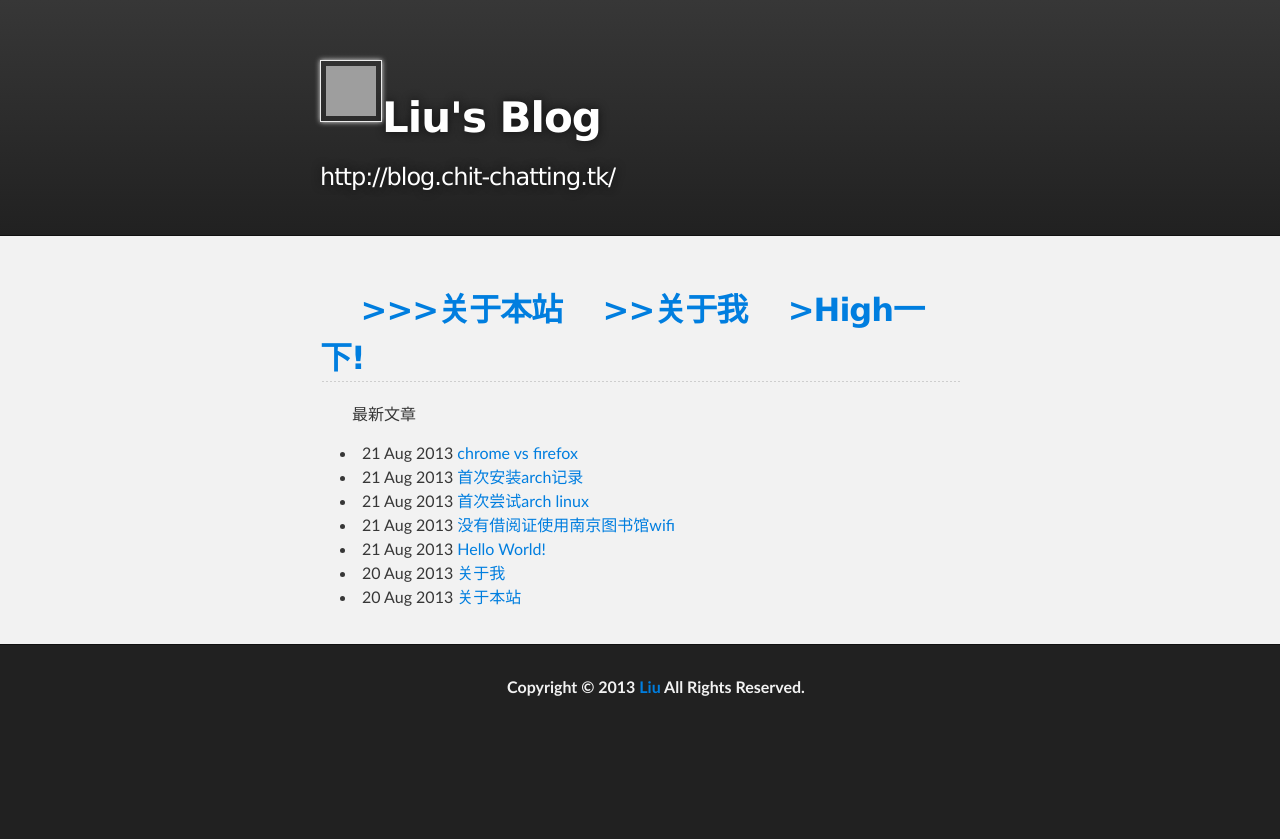
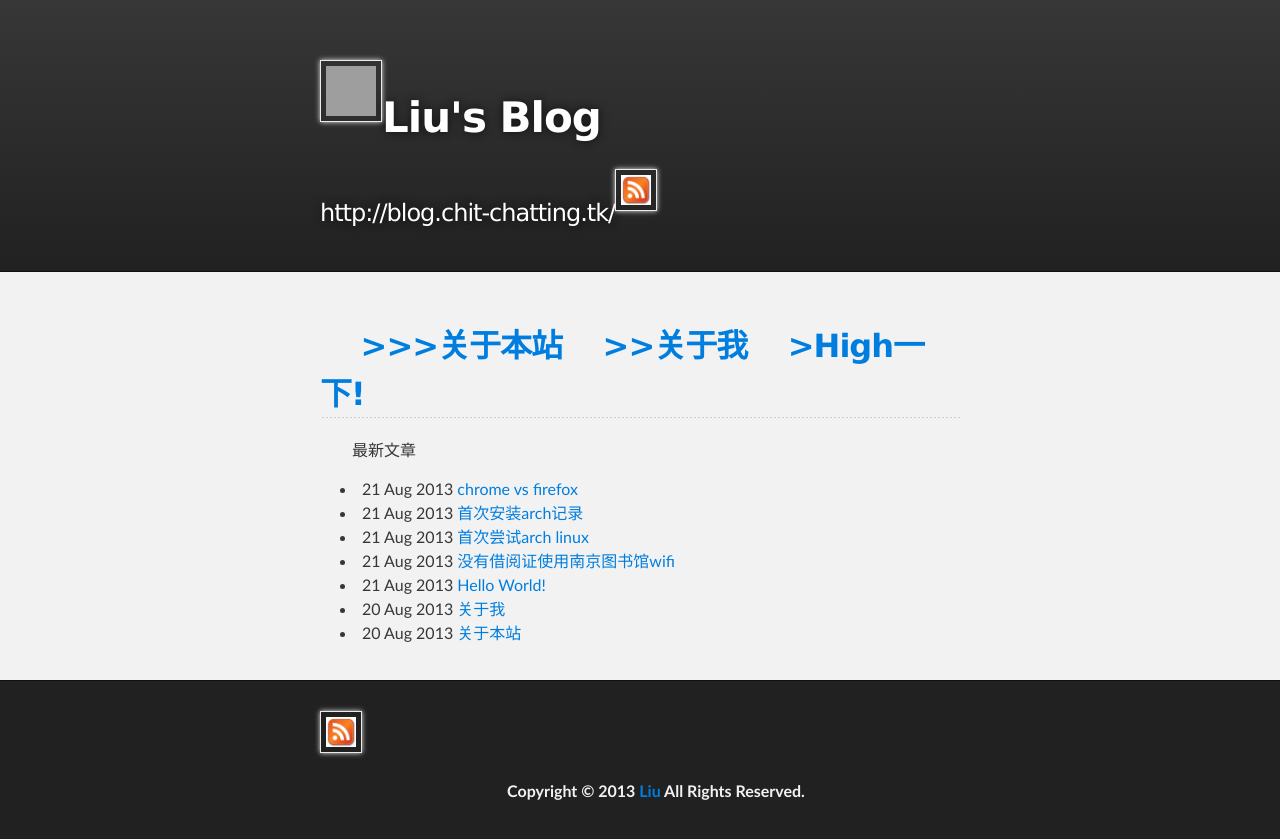
Before and after one commit to laurence6/blog, a Jekyll site: the page built from index.html, in a window 1280 px wide. Shown: the top 839 px of the page. Built offline with Jekyll 4.4.1, drawn with Linux system fonts in a browser that asks for light colours; grey boxes are pictures that could not be loaded.

Commit message:
Update rss

```diff
--- a/_layouts/default.html
+++ b/_layouts/default.html
@@ -17,7 +17,7 @@
 		<header class="inner">
 
 			<h1 id="project_title"><img src="http://ww4.sinaimg.cn/mw690/bf2cf099jw1e7u54z4seij20l90l8mys.jpg" width="50" height="50" />Liu's Blog</h1>
-			<h3 id="project_tagline">http://blog.chit-chatting.tk/</h3>
+			<h3 id="project_tagline">http://blog.chit-chatting.tk/<a href="/atom.xml"><img src="/images/rss.png" width="30" height="30" /></a></h3>
 
 		</header>
 	</div>
@@ -32,6 +32,7 @@
 <!-- FOOTER  -->
 	<div id="footer_wrap" class="outer">
 		<footer class="inner">
+			<a href="/atom.xml"><img src="/images/rss.png" width="30" height="30" /></a>
 			<p align="center"><strong>Copyright © 2013 <a href="/2013/08/20/aboutme/">Liu</a> All Rights Reserved.</strong></p>
 		</footer>
 	</div>
--- a/_layouts/post.html
+++ b/_layouts/post.html
@@ -14,7 +14,7 @@
 		<header class="inner">
 
 			<h1 id="project_title"><img src="http://ww4.sinaimg.cn/mw690/bf2cf099jw1e7u54z4seij20l90l8mys.jpg" width="50" height="50" />Liu's Blog</h1>
-			<h3 id="project_tagline">http://blog.chit-chatting.tk/</h3>
+			<h3 id="project_tagline">http://blog.chit-chatting.tk/<a href="/atom.xml"><img src="/images/rss.png" width="30" height="30" /></a></h3>
 
 		</header>
 	</div>
@@ -60,6 +60,7 @@
 <!-- FOOTER  -->
 	<div id="footer_wrap" class="outer">
 		<footer class="inner">
+			<a href="/atom.xml"><img src="/images/rss.png" width="30" height="30" /></a>
 			<p align="center"><strong>Copyright © 2013 <a href="/2013/08/20/aboutme/">Liu</a> All Rights Reserved.</strong></p>
 		</footer>
 	</div>
--- a/atom.xml
+++ b/atom.xml
@@ -4,7 +4,7 @@ layout: nil
 <?xml version="1.0" encoding="utf-8"?>
 <feed xmlns="http://www.w3.org/2005/Atom">
 
-	<title>Tom Preston-Werner</title>
+	<title>Liu's Blog</title>
 	<link href="http://blog.chit-chatting.tk/atom.xml" rel="self"/>
 	<link href="http://blog.chit-chatting.tk/"/>
 	<updated>{{ site.time | date_to_xmlschema }}</updated>
```
Also changed, not shown: images/rss.png (added).
